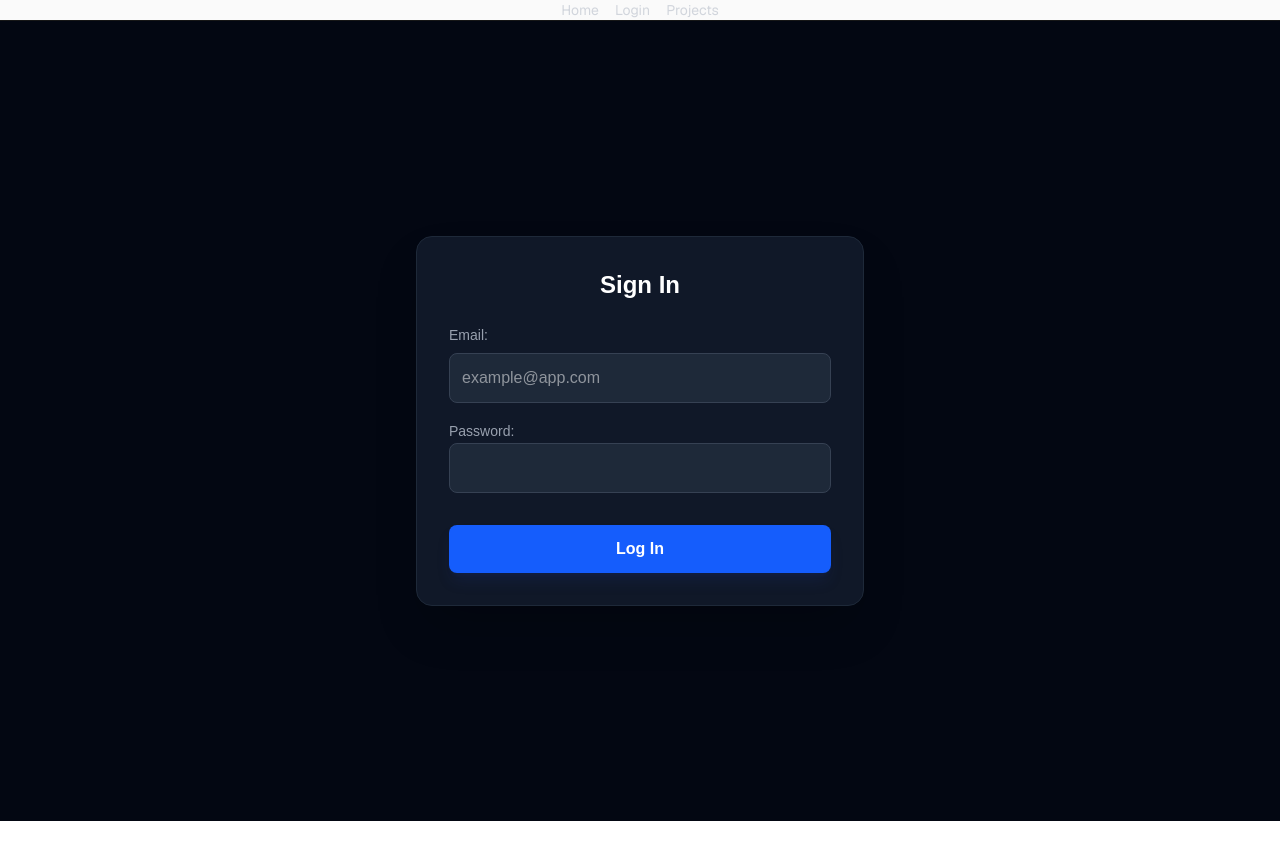
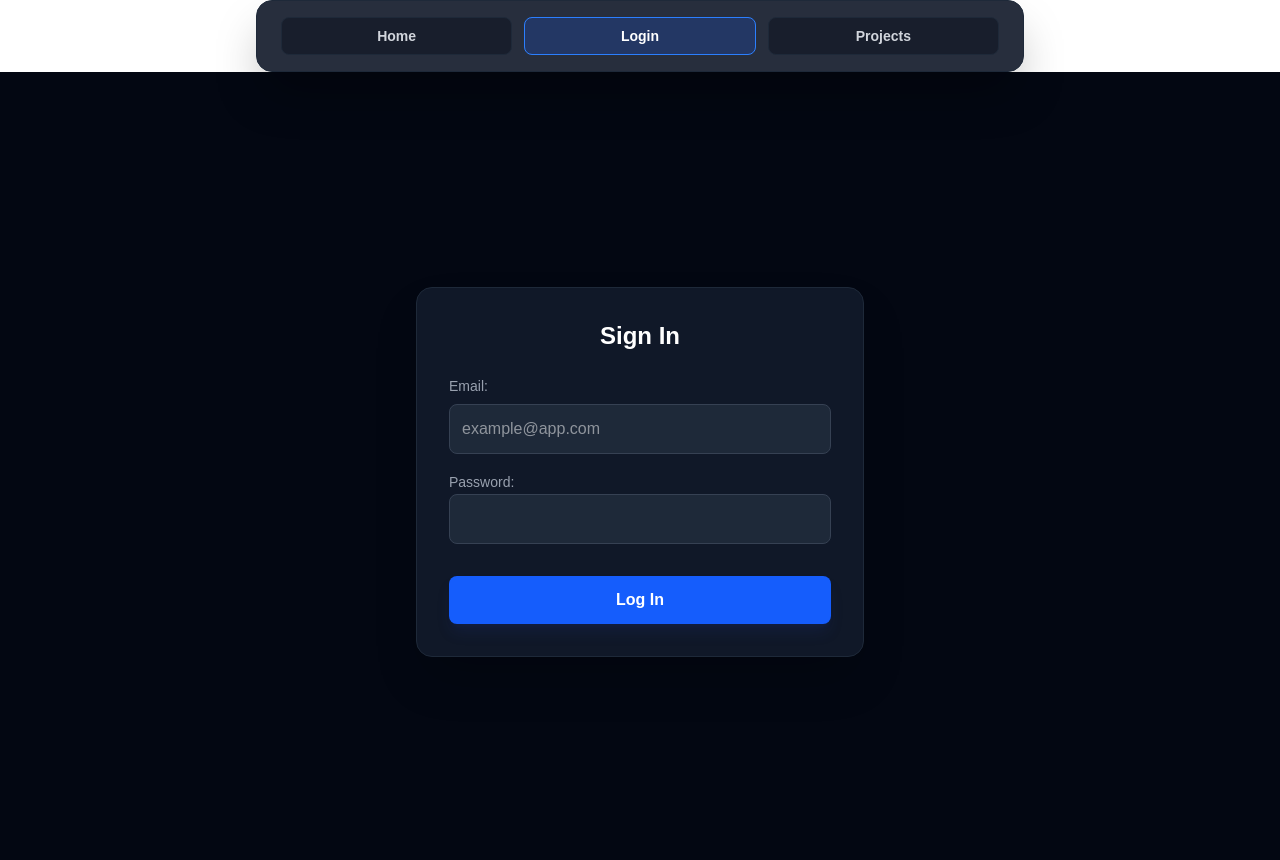
Before and after one commit to greenchiu/atlas, a Next.js app: page /login in a window 1280 px wide. Shown: the top 860 px of the page. Before the commit the page ends 821 px from the top, so only its background shows below. Built offline with nearby package versions, Linux system fonts and the light colour scheme.

Commit message:
chore: update topBar and fix type.

```diff
--- a/src/app/components/TopBar.tsx
+++ b/src/app/components/TopBar.tsx
@@ -1,17 +1,36 @@
+'use client';
+
 import Link from 'next/link';
+import { usePathname } from 'next/navigation';
+
+const navItems = [
+  { href: '/', label: 'Home' },
+  { href: '/login', label: 'Login' },
+  { href: '/projects', label: 'Projects' },
+];
 
 export default function TopBar() {
+  const pathname = usePathname();
+
   return (
-    <nav className="flex w-full items-center justify-center space-x-4 border-b bg-zinc-50 font-sans dark:bg-black">
-      <Link href="/" className="text-sm text-gray-300 hover:text-white">
-        Home
-      </Link>
-      <Link href="/login" className="text-sm text-gray-300 hover:text-white">
-        Login
-      </Link>
-      <Link href="/projects" className="text-sm text-gray-300 hover:text-white">
-        Projects
-      </Link>
+    <nav className="mx-auto flex w-full max-w-3xl items-center justify-center gap-3 rounded-2xl border border-gray-800 bg-gray-900/90 px-6 py-4 text-sm shadow-2xl shadow-black/40 backdrop-blur">
+      {navItems.map(({ href, label }) => {
+        const isActive = pathname === href;
+        return (
+          <Link
+            key={href}
+            href={href}
+            aria-current={isActive ? 'page' : undefined}
+            className={`flex-1 rounded-lg border px-4 py-2 text-center font-semibold text-gray-300 transition-colors ${
+              isActive
+                ? 'border-blue-500 bg-blue-600/20 text-white'
+                : 'border-gray-800 bg-gray-950/40 hover:border-blue-500 hover:text-white'
+            }`}
+          >
+            {label}
+          </Link>
+        );
+      })}
     </nav>
   );
 }
--- a/src/app/login/page.tsx
+++ b/src/app/login/page.tsx
@@ -59,7 +59,7 @@ export default function Login() {
     }
   };
 
-  const handleSubmit = (e: React.ChangeEvent<HTMLInputElement>) => {
+  const handleSubmit = (e: React.FormEvent<HTMLFormElement>) => {
     e.preventDefault();
     if (!validate()) {
       return;
--- a/src/proxy.ts
+++ b/src/proxy.ts
@@ -13,5 +13,5 @@ export function proxy(request: NextRequest) {
 }
 
 export const config = {
-  matcher: ['/projects/:path*'],
+  matcher: ['/projects', '/projects/:path*'],
 };
```
